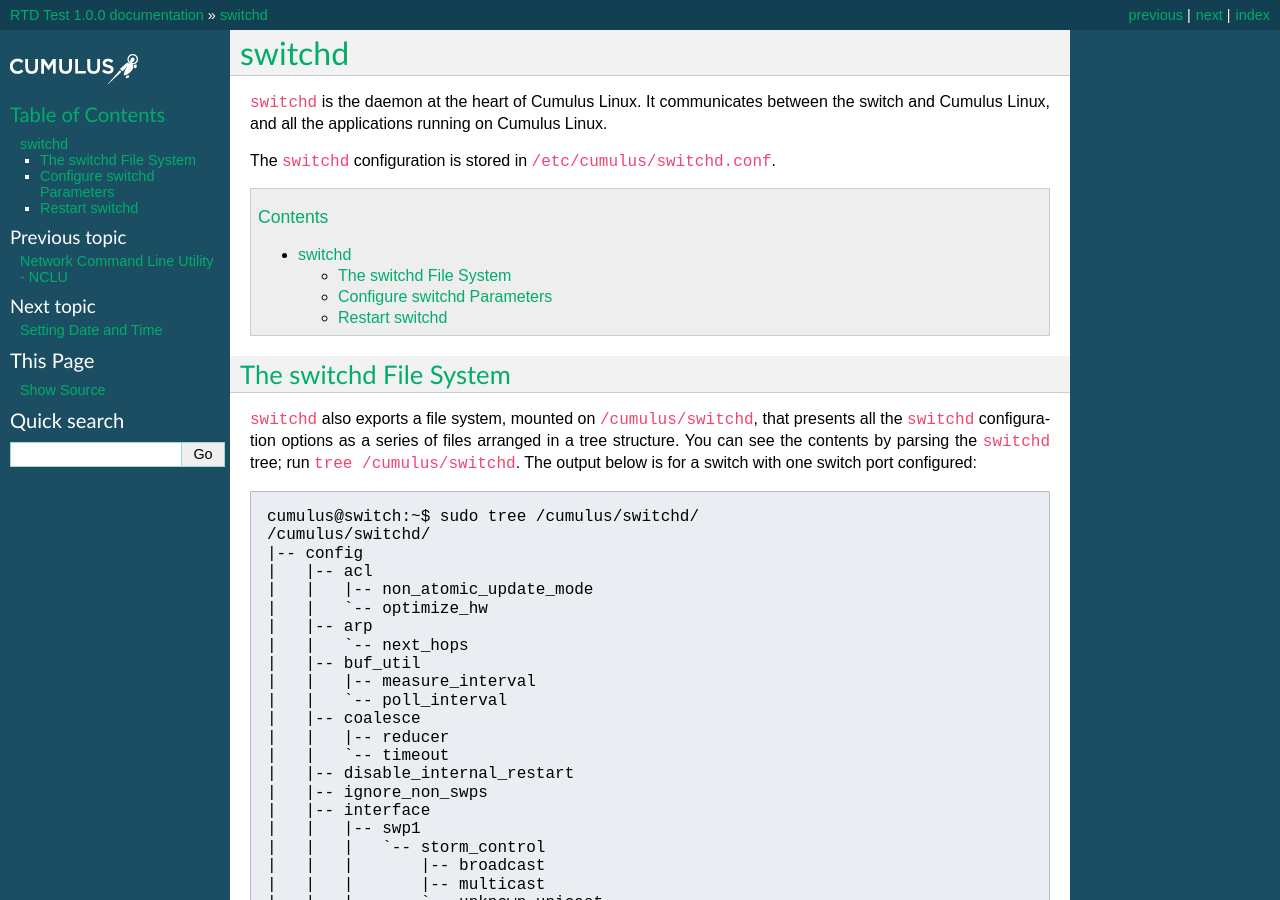
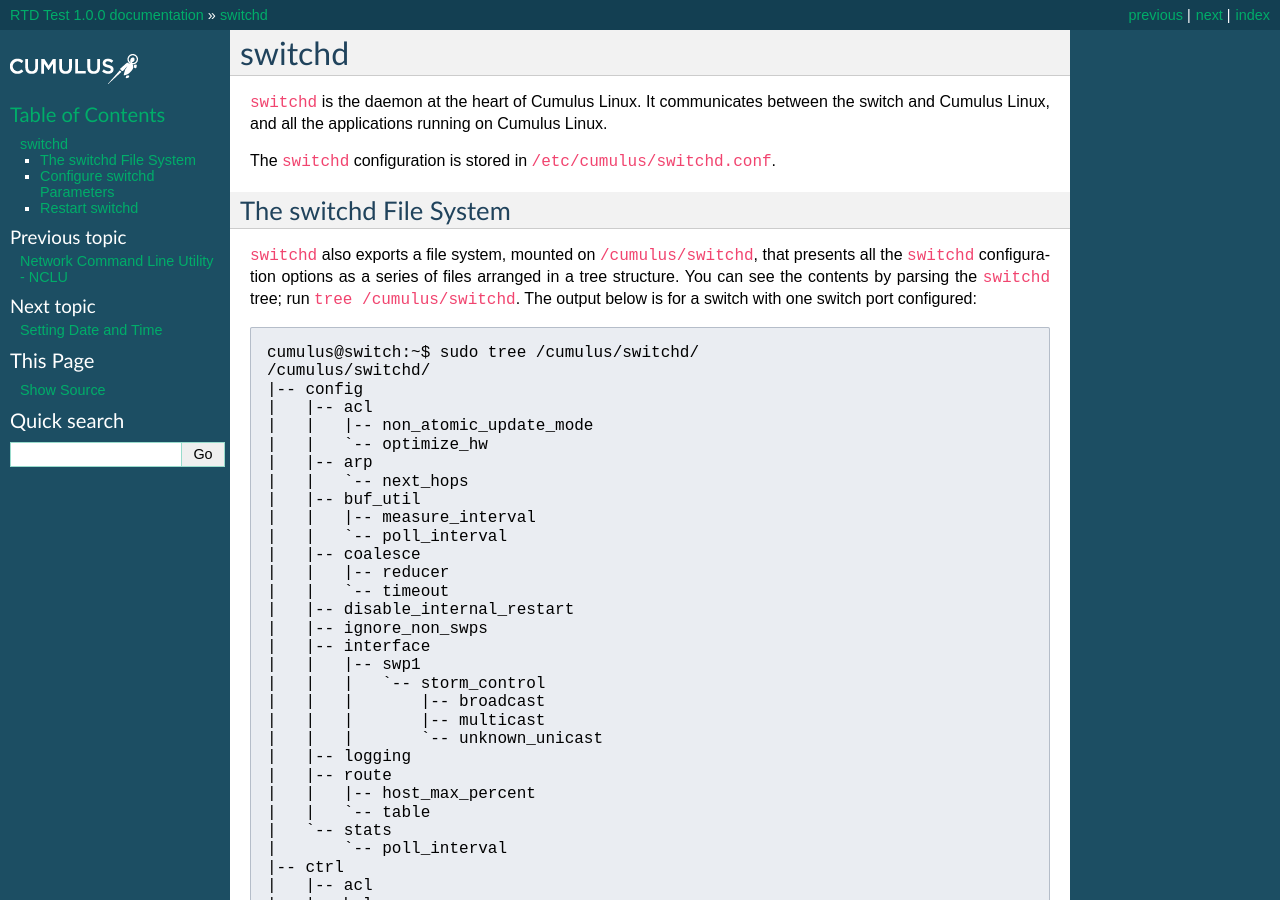
Before and after one commit to desertmonkey/RTDtestRST, a Sphinx documentation site: the page built from docs/system-configuration/switchd/index.rst, in a window 1280 px wide and 900 px high. Built offline with Sphinx 7.4.7, drawn with Linux system fonts in a browser that asks for light colours.

Commit message:
TOC formatting check

```diff
--- a/docs/system-configuration/switchd/index.rst
+++ b/docs/system-configuration/switchd/index.rst
@@ -8,9 +8,6 @@
 
 The ``switchd`` configuration is stored in
 ``/etc/cumulus/switchd.conf``.
-
-.. contents:: Contents
-   :depth: 2
 
 The switchd File System
 =======================
```
